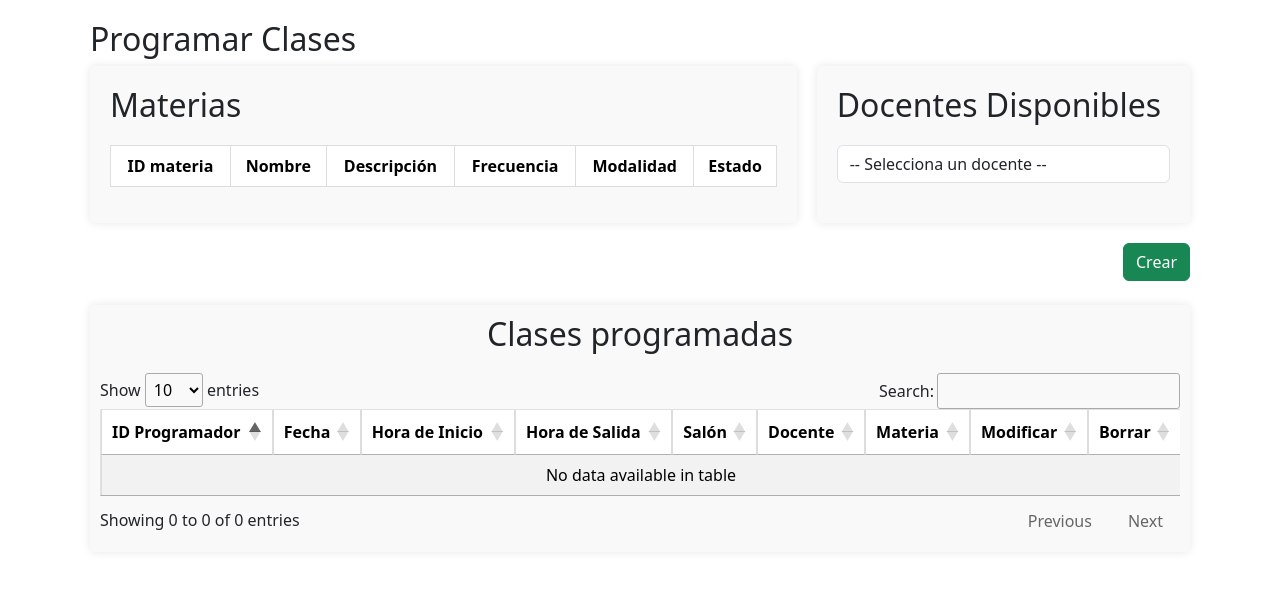
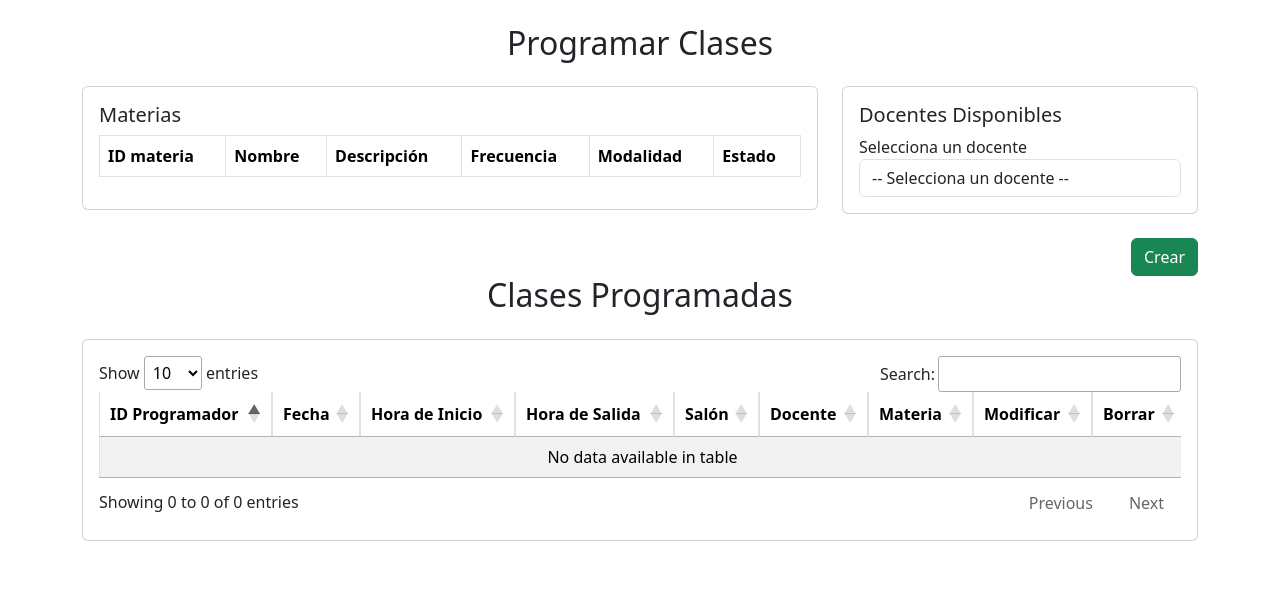
Before and after one commit to Sebiant/Udev_Proyecto, a PHP site: page /programador/programador-vista.php in a window 1280 px wide. Shown: the part 80-671 px from the top of the page. Run offline with PHP 8.4, Linux system fonts and the light colour scheme; data that the repository does not hold is empty; some libraries are stand-ins or nearby versions.

Commit message:
nueva estuctura vista

```diff
--- a/programador/js/datatable_programador.js
+++ b/programador/js/datatable_programador.js
@@ -2,7 +2,7 @@ $(document).ready(function() {
     $('#datos_docente').DataTable({
         "ajax": {
             "url": "programador-controlador.php",
-            "dataSrc": ""
+            "dataSrc": "data"
         },
         "columns": [
             { "data": "id_programador" },
@@ -12,8 +12,21 @@ $(document).ready(function() {
             { "data": "id_salon" },
             { "data": "id_docente" },
             { "data": "id_materia" },
-            { "data": "modificar" },
-            { "data": "borrar" }
+            {
+                "data": "id_programador",
+                "render": function(data) {
+                    return `<button class="btn btn-primary w-100 btn-modify" onclick="editarModulo(${data})">Editar</button>`;
+                }
+            },
+            {
+                "data": "id_programador",
+                "render": function(data) {
+                    return `<button class="btn btn-danger w-100 btn-delete" onclick="borrarModulo(${data})">Borrar</button>`;
+                }
+            }
         ],
+        "language": {
+            "url": "//cdn.datatables.net/plug-ins/1.11.5/i18n/es-ES.json"
+        }
     });
 });
--- a/programador/programador-vista.php
+++ b/programador/programador-vista.php
@@ -6,99 +6,16 @@
     $result = $conn->query($sql);
 ?>
 
-<style>
-    /* Contenedor principal */
-    .container {
-        display: flex;
-        flex-direction: column; /* Para que el header esté arriba */
-        align-items: stretch;
-        padding: 20px;
-    }
-
-    /* Header */
-    .header {
-        background-color: #f9f9f9;
-        padding: 10px;
-        margin-bottom: 20px;
-        border-radius: 5px;
-        box-shadow: 0 0 10px rgba(0, 0, 0, 0.1);
-        text-align: center;
-    }
-
-    /* Main section */
-    .main {
-        display: flex;
-        justify-content: space-between; /* Para acomodar a la izquierda y derecha */
-        margin-bottom: 20px;
-    }
-
-    /* Sección central */
-    .center {
-        background-color: #f9f9f9;
-        padding: 20px;
-        border-radius: 5px;
-        box-shadow: 0 0 10px rgba(0, 0, 0, 0.1);
-        flex: 1; /* Asegura que los elementos se expandan de manera uniforme */
-        margin-right: 10px; /* Espaciado entre los elementos */
-    }
-
-    /* Elimina el margen derecho del último elemento */
-    .center:last-child {
-        margin-right: 0;
-    }
-
-    /* Sección izquierda y derecha */
-    .left, .right {
-        background-color: #f9f9f9;
-        padding: 20px;
-        border-radius: 5px;
-        box-shadow: 0 0 10px rgba(0, 0, 0, 0.1);
-    }
-
-    /* Sección izquierda */
-    .left {
-        flex: 2; /* Ajusta el tamaño de la sección izquierda */
-        margin-right: 20px;
-    }
-
-    /* Sección derecha */
-    .right {
-        flex: 1; /* Ajusta el tamaño de la sección derecha */
-    }
-
-    /* Table responsive */
-    .table-responsive {
-        margin-top: 20px;
-    }
-
-    table {
-        width: 100%;
-        border-collapse: collapse;
-    }
-
-    table, th, td {
-        border: 1px solid #ddd;
-    }
-
-    th, td {
-        padding: 10px;
-        text-align: center;
-    }
-
-    th {
-        background-color: #007bff;
-        color: white;
-    }
-</style>
-
-<div class="container">
-    <h2>Programar Clases</h2>
+<div class="container mt-4">
+    <h2 class="text-center mb-4">Programar Clases</h2>
     <form id="programadorForm">
-        <div class="main">
-            <div class="left">
-                <h2>Materias</h2>
+        <div class="row">
+            <div class="col-md-8">
+                <div class="card">
+                    <div class="card-body">
+                        <h5>Materias</h5>
                         <div class="table-responsive">
-                    <table id="datos_materias" class="table table-bordered-striped">
+                            <table id="datos_materias" class="table table-bordered table-striped">
                                 <thead>
                                     <tr>
                                         <th>ID materia</th>
@@ -112,9 +29,14 @@
                             </table>
                         </div>
                     </div>
-            <div class="right">
-                <h2>Docentes Disponibles</h2>
-                <div class="table-responsive">
+                </div>
+            </div>
+            <div class="col-md-4">
+                <div class="card">
+                    <div class="card-body">
+                        <h5>Docentes Disponibles</h5>
+                        <div class="form-group">
+                            <label for="docente">Selecciona un docente</label>
                             <select id="docente" name="id_docente" class="form-control" required>
                                 <option value="">-- Selecciona un docente --</option>
                                 <?php
@@ -130,13 +52,18 @@
                         </div>
                     </div>
                 </div>
-        <div class="modal-footer">
+            </div>
+        </div>
+
+        <div class="mt-4 d-flex justify-content-end">
             <button type="submit" class="btn btn-success">Crear</button>
         </div>
     </form>
-    <br>
-    <div class="header">
-        <h2>Clases programadas</h2>
+
+    <h2 class="text-center mb-4">Clases Programadas</h2>
+
+    <div class="card mt-4">
+        <div class="card-body">
             <div class="table-responsive">
                 <table id="datos_docente" class="table table-bordered table-striped">
                     <thead>
@@ -156,6 +83,7 @@
             </div>
         </div>
     </div>
+</div>
 
 <?php
     include_once '../componentes/footer.php';
```
Lines whose indentation alone changed are shown as unchanged.
